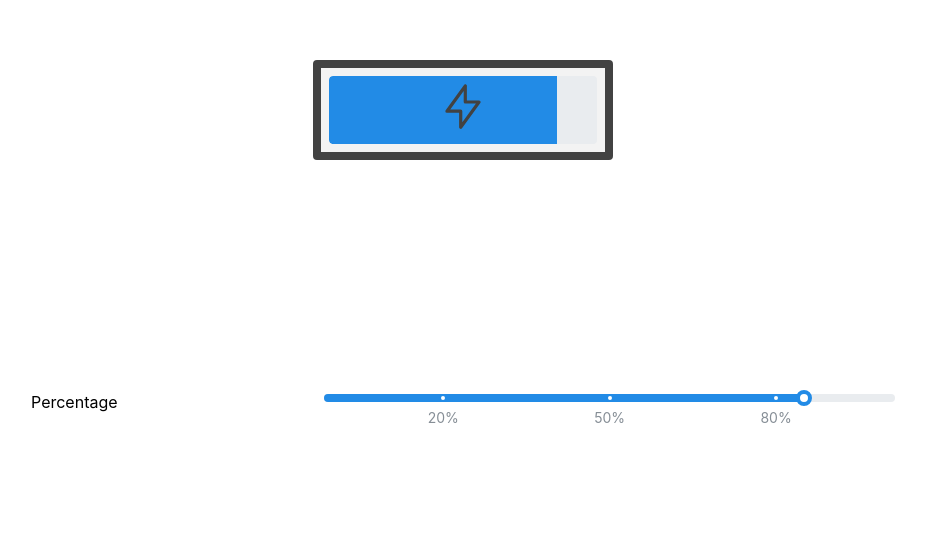
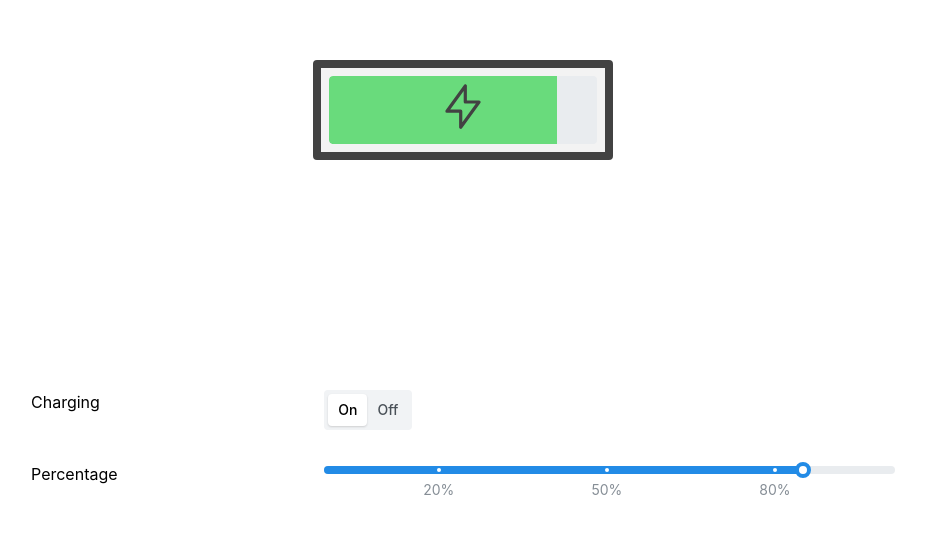
Before and after one commit to tuliren/battery, a Next.js app: page / in a window 1280 px wide. Shown: the part 170-704 px from the top of the page, without its empty margins (177-1103 px from the left). Built offline with nearby package versions, Linux system fonts and the light colour scheme.

Commit message:
Add control and color

```diff
--- a/pages/index.tsx
+++ b/pages/index.tsx
@@ -3,8 +3,8 @@ import {
   Card,
   Center,
   Grid,
-  Paper,
   Progress,
+  SegmentedControl,
   Slider,
   Stack,
   useMantineTheme,
@@ -16,8 +16,12 @@ import { useState } from 'react';
 const percentageMargin = 8;
 
 const Home: NextPage = () => {
+  const [chargingStatus, setChargingStatus] = useState<'on' | 'off'>('on');
   const [percentage, setPercentage] = useState(85);
   const theme = useMantineTheme();
+  const lowBatteryColor = theme.colors.red[4];
+  const mediumBatteryColor = theme.colors.blue[4];
+  const highBatteryColor = theme.colors.green[4];
 
   return (
     <Center>
@@ -44,6 +48,15 @@ const Home: NextPage = () => {
             <Progress
               size="xl"
               value={percentage}
+              color={
+                chargingStatus === 'on'
+                  ? highBatteryColor
+                  : percentage < 20
+                  ? lowBatteryColor
+                  : percentage < 80
+                  ? mediumBatteryColor
+                  : highBatteryColor
+              }
               style={{
                 position: 'absolute',
                 bottom: percentageMargin, // Align to the bottom of the parent Box with margin
@@ -57,6 +70,7 @@ const Home: NextPage = () => {
             />
           </Box>
 
+          {chargingStatus === 'on' && (
             <Box
               style={{
                 position: 'absolute',
@@ -68,13 +82,29 @@ const Home: NextPage = () => {
             >
               <IconBolt size={55} stroke={1.4} color={theme.colors.dark[4]} />
             </Box>
+          )}
         </Card.Section>
+
+        <Stack gap="xl">
+          <Grid>
+            <Grid.Col span={4}>Charging</Grid.Col>
+            <Grid.Col span={8}>
+              <SegmentedControl
+                value={chargingStatus}
+                onChange={(value) => setChargingStatus(value as 'on' | 'off')}
+                data={[
+                  { label: 'On', value: 'on' },
+                  { label: 'Off', value: 'off' },
+                ]}
+              />
+            </Grid.Col>
+          </Grid>
 
           <Grid>
             <Grid.Col span={4}>Percentage</Grid.Col>
             <Grid.Col span={8}>
               <Slider
-              min={0}
+                min={1}
                 max={100}
                 value={percentage}
                 onChange={setPercentage}
@@ -86,6 +116,7 @@ const Home: NextPage = () => {
               />
             </Grid.Col>
           </Grid>
+        </Stack>
       </Card>
     </Center>
   );
```
Lines whose indentation alone changed are shown as unchanged.
